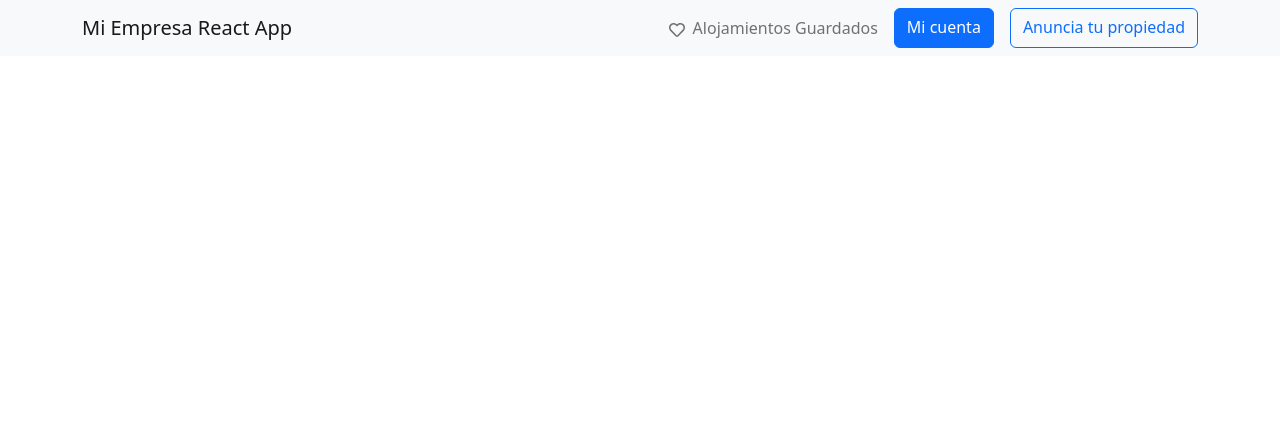
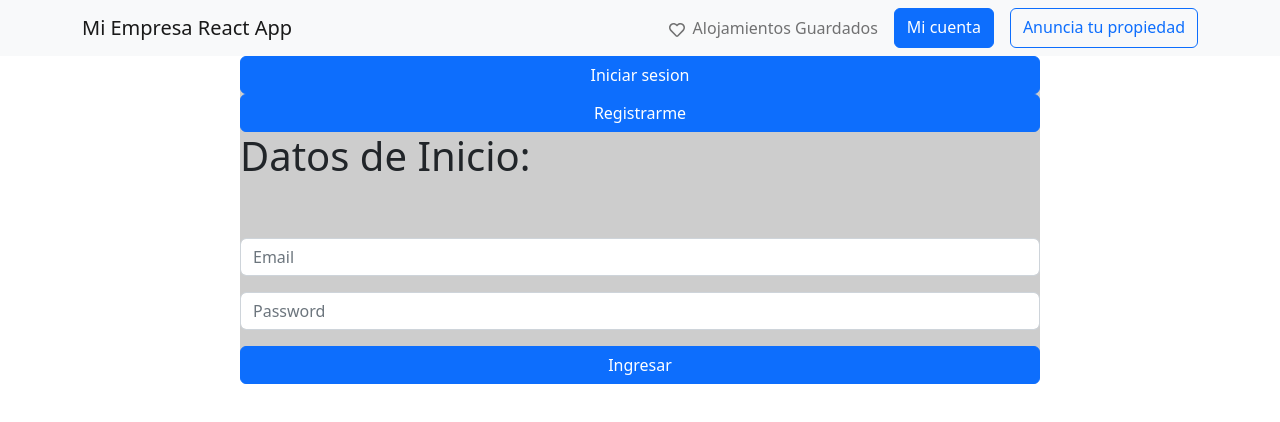
Before and after one commit to No-Country/C6-08, a React (Create React App) app in the folder frontend/: page /forms in a window 1280 px wide. Shown: the top 422 px of the page. Built offline with nearby package versions, Linux system fonts and the light colour scheme.

Commit message:
Actualizacion de routes, creacion de un solo componente formularios

```diff
--- a/frontend/src/App.css
+++ b/frontend/src/App.css
@@ -7,6 +7,26 @@
 #boton{
   margin: 0 auto;
   width: 100%;
+}
+
+#contenedor{
+    width: 50rem;
+    background-color: #cdcdcd;
+    margin: 0 auto;
+    border-radius: .75rem;
+}
+.h1{
+    display: flex;
+    flex-direction: row;
+    align-items: center;
+    padding: 0px;
+    gap: 32px;
+    width: 346px;
+    height: 58px;
+}
+
+#alert{
+  width: 10rem;
 }
 /*--Registro--*/
 
--- /dev/null
+++ b/frontend/src/components/formularios.js
@@ -0,0 +1,99 @@
+import { useForm } from "react-hook-form";
+import React, { useState } from "react"
+import { Form, Button, Alert } from 'react-bootstrap'
+import 'bootstrap/dist/css/bootstrap.css';
+function Forms() {
+    const [formulario, setForm] = useState(false);
+    const { register, handleSubmit, formState: { errors } } = useForm();
+    const [alert, setAlert] = useState({ variant: '', text: '' })
+
+    const onSubmit1 = (data) => {
+        console.log("Form", data)
+        setAlert({ variant: "success", text: 'Wellcome!' })
+        setInterval(() => {
+            window.open("/", "_self");
+        }, 1000);
+    }
+
+    const onSubmit2= (data)=>{
+        console.log("Form",data)
+        if(data.password1!==data.password2){
+            setAlert({variant:"danger",text:'No es la misma contraseña'})
+        }
+        else{
+            setAlert({variant:"success",text:'Formulario enviado con exito!'})
+            setInterval(() => {
+                window.open("/", "_self");
+            }, 1000);
+        }
+    }
+
+    function login() {
+        setForm(false)
+    }
+    function regist() {
+        setForm(true)
+    }
+
+    return (
+        <div id="contenedor">
+            <div>
+                <Button onClick={login} variant="primary" >Iniciar sesion</Button>
+                <Button onClick={regist} variant="primary" >Registrarme</Button>
+            </div>
+            <div>{!formulario &&
+                <div>
+                    <h1 >Datos de Inicio: </h1>
+                    <Alert id="alert" variant={alert.variant}>{alert.text}</Alert>
+                    <Form onSubmit={handleSubmit(onSubmit1)} className="form" >
+
+                        <Form.Group className="mb-3" controlId="formBasicEmail">
+                            <Form.Control placeholder="Email" type="email" {...register("email", { required: true })} />
+                        </Form.Group>
+                        <Form.Group className="mb-3" controlId="formBasicPassword" >
+                            <Form.Control placeholder="Password" type="password" {...register("password", { required: true })} />
+                        </Form.Group>
+                        {(errors.password || errors.email) && <Alert variant="danger">Todos los campos son obligatorios</Alert>}
+
+                        <span><Button type="submit" variant="primary" >Ingresar</Button></span>
+                    </Form>
+                </div>
+            }
+            </div>
+            <div>{formulario &&
+                <div>
+                    <h1>Datos de Registro:</h1>
+                    <Form onSubmit={handleSubmit(onSubmit2)} className="form" >
+                        <Form.Group className="mb-3" controlId="formBasicName">
+                            <Form.Label>Nombre</Form.Label>
+                            <Form.Control type="text" {...register("nombre", { required: true })} />
+                        </Form.Group>
+                        <Form.Group className="mb-3" controlId="formBasicLastName">
+                            <Form.Label>Apellido</Form.Label>
+                            <Form.Control type="text" {...register("apellido", { required: true })} />
+                        </Form.Group>
+                        <Form.Group className="mb-3" controlId="formBasicEmail">
+                            <Form.Label>Email</Form.Label>
+                            <Form.Control type="email" {...register("email", { required: true })} />
+                        </Form.Group>
+                        <Form.Group className="mb-3">
+                            <Form.Label>Password</Form.Label>
+                            <Form.Control id="password1Id" type="password" {...register("password1", { required: true })} />
+                        </Form.Group>
+                        <Form.Group className="mb-3" >
+                            <Form.Label>Confirmar Password</Form.Label>
+                            <Form.Control id="password2Id" type="password" {...register("password2", { required: true })} />
+                        </Form.Group>
+                        {(errors.password1 || errors.password2 || errors.nombre || errors.apellido || errors.email) && <Alert variant="danger">Todos los campos son obligatorios</Alert>}
+                        <Alert variant={alert.variant}>{alert.text}</Alert>
+                        <Button type="submit" variant="primary">Registrarme</Button>
+                    </Form>
+                </div>
+            }
+            </div>
+
+        </div>
+    )
+}
+
+export default Forms
--- a/frontend/src/components/login.js
+++ /dev/null
@@ -1,41 +0,0 @@
-import { useForm } from "react-hook-form";
-import React,{useState} from "react"
-import {Link} from "react-router-dom"
-import {Form,Button, Alert} from 'react-bootstrap'
-import 'bootstrap/dist/css/bootstrap.css';
-function Login(){
-    const { register, handleSubmit, formState: { errors } } = useForm();
-    const [alert,setAlert]=useState({variant:'',text:''})
-    const onSubmit= (data)=>{
-        console.log("Form",data)
-        setAlert({variant:"success",text:'Wellcome!'})
-        setInterval(() => {
-        window.open("/", "_self");
-        }, 1000);
-    }
-    return(
-        <div>
-            <h1>Datos de Inicio:</h1>
-
-            <Form onSubmit={handleSubmit(onSubmit)} className="form" >
-                <Alert variant={alert.variant}>{alert.text}</Alert>
-                <Form.Group className="mb-3" controlId="formBasicEmail">
-                    <Form.Label>Email</Form.Label>
-                    <Form.Control  type="email" {...register("email", { required: true })}/>
-                </Form.Group>
-                <Form.Group className="mb-3" controlId="formBasicPassword" >
-                    <Form.Label>Password</Form.Label>
-                    <Form.Control type="password" {...register("password", { required: true })}/>
-                </Form.Group>
-                {(errors.password || errors.email ) && <Alert variant="danger">Todos los campos son obligatorios</Alert>}
-
-                <span><Button type="submit" variant="primary" >Ingresar</Button></span>
-                <br></br>
-                <br></br>
-                <span><Button variant="primary" id="boton" as={Link} to={"/registrar"}>Registrar</Button></span>
-            </Form>
-        </div>
-    )
-}
-
-export default Login
--- a/frontend/src/components/registro.js
+++ /dev/null
@@ -1,54 +0,0 @@
-import { useForm } from "react-hook-form";
-import React,{useState} from "react"
-import {Form,Button,Alert} from 'react-bootstrap'
-import 'bootstrap/dist/css/bootstrap.css';
-function Registrar(){
-    const { register, handleSubmit, formState: { errors } } = useForm();
-    const [alert,setAlert]=useState({variant:'',text:''})
-    const onSubmit= (data)=>{
-        console.log("Form",data)
-        if(data.password1!==data.password2){
-            setAlert({variant:"danger",text:'No es la misma contraseña'})
-        }
-        else{
-            setAlert({variant:"success",text:'Formulario enviado con exito!'})
-            setInterval(() => {
-                window.open("/login", "_self");
-            }, 1000);
-        }
-    }
-    return(
-        <div>
-            <h1>Datos de Registro:</h1>
-            <Form onSubmit={handleSubmit(onSubmit)} className="form" >
-                <Form.Group className="mb-3" controlId="formBasicName">
-                    <Form.Label>Nombre</Form.Label>
-                    <Form.Control type="text" {...register("nombre", { required: true })}/>
-                </Form.Group>
-                <Form.Group className="mb-3" controlId="formBasicLastName">
-                    <Form.Label>Apellido</Form.Label>
-                    <Form.Control type="text" {...register("apellido", { required: true })}/>
-                </Form.Group>
-                <Form.Group className="mb-3" controlId="formBasicEmail">
-                    <Form.Label>Email</Form.Label>
-                    <Form.Control type="email" {...register("email", { required: true })}/>
-                </Form.Group>
-                 <Form.Group className="mb-3">
-                    <Form.Label>Password</Form.Label>
-                    <Form.Control id="password1Id" type="password" {...register("password1", { required: true })}/>
-                </Form.Group>
-                <Form.Group className="mb-3" >
-                    <Form.Label>Confirmar Password</Form.Label>
-                    <Form.Control  id="password2Id" type="password" {...register("password2", { required: true })}/>
-                </Form.Group>
-                {(errors.password1 || errors.password2 || errors.nombre || errors.apellido || errors.email) && <Alert variant="danger">Todos los campos son obligatorios</Alert>}
-                <Alert variant={alert.variant}>{alert.text}</Alert>
-                <Button type="submit" variant="primary">Registrarme</Button>
-            </Form>
-
-        </div>
-    )
-
-}
-
-export default Registrar
--- a/frontend/src/components/routes.js
+++ b/frontend/src/components/routes.js
@@ -1,6 +1,5 @@
 import Home from './Home'
-import Registrar from './registro'
-import Login from './login'
+import Forms from './formularios'
 import HotelDetail from './hotelDetail/HotelDetail'
 import {
   Routes,
@@ -13,8 +12,7 @@ import React  from 'react';
 function Public() {
   return (
       <Routes>
-        <Route path='/login' element={<Login  />} />
-        <Route path='/registrar' element={<Registrar />} />
+        <Route path='/forms' element={<Forms />} />
         <Route path='/' element={<Home />} />
         <Route path='/Detail' /*'/Detail/:id'*/ element={<HotelDetail />} />
       </Routes>
```
